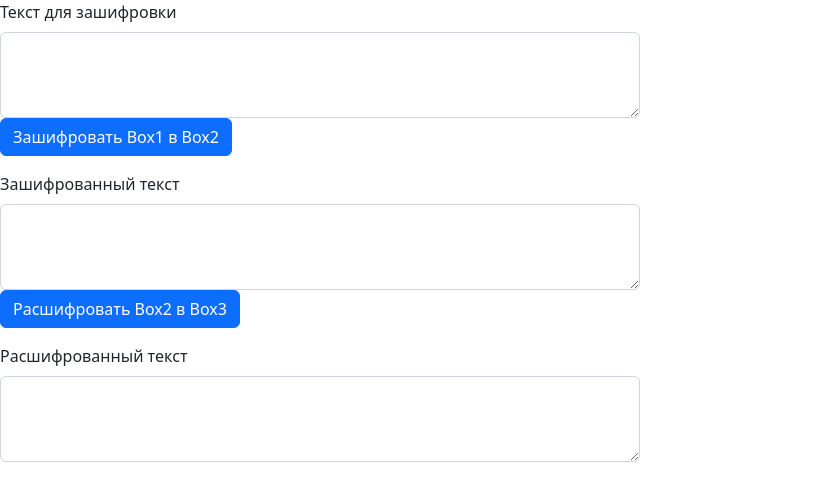
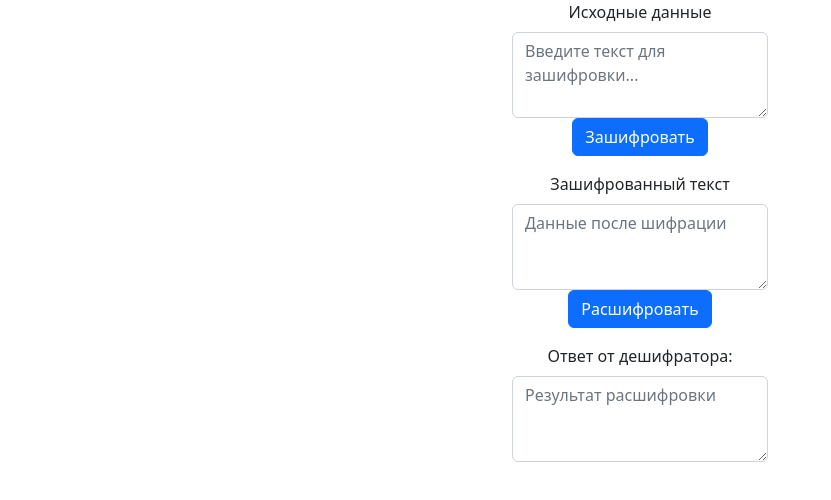
Before and after one commit to Rtuty/encoder, a website: page index.html in a window 1280 px wide. Shown: the whole page, without its empty margins (0-831 px from the left). Drawn offline with nearby package versions, Linux system fonts and the light colour scheme.

Commit message:
center position for all elements + gui text changes

```diff
--- a/index.html
+++ b/index.html
@@ -19,41 +19,38 @@
 
         <label for="exampleFormControlTextarea1"
                class="form-label">
-               Текст для зашифровки
-        </label>
+               Исходные данные</label>
         <textarea name="box1"
                   class="form-control"
                   id="exampleFormControlTextarea1"
-                  rows="3">
-        </textarea>
+                  placeholder="Введите текст для зашифровки..."
+                  rows="3"></textarea>
 
             <p>
-                <button class="btn btn-primary" onClick="this.form.box2.value=Encrypt(this.form.box1.value);">Зашифровать Box1 в Box2</button>
+                <button class="btn btn-primary" onClick="this.form.box2.value=Encrypt(this.form.box1.value);">Зашифровать</button>
             </p>
 
         <label for="exampleFormControlTextarea2"
                class="form-label">
-               Зашифрованный текст
-        </label>
+               Зашифрованный текст</label>
         <textarea name="box2"
                   class="form-control"
                   id="exampleFormControlTextarea2"
-                  rows="3">
-        </textarea>
+                  rows="3"
+                  placeholder="Данные после шифрации"></textarea>
 
             <p>
-                <button class="btn btn-primary" onClick="this.form.box3.value=unEncrypt(this.form.box2.value);">Расшифровать Box2 в Box3</button>
+                <button type="button" class="btn btn-primary" onClick="this.form.box3.value=unEncrypt(this.form.box2.value);">Расшифровать</button>
             </p>
 
         <label for="exampleFormControlTextarea3"
                class="form-label">
-            Расшифрованный текст
-        </label>
+            Ответ от дешифратора:</label>
         <textarea name="box3"
                   class="form-control"
                   id="exampleFormControlTextarea3"
-                  rows="3">
-        </textarea>
+                  rows="3"
+                  placeholder="Результат расшифровки"></textarea>
 
     </div>
 </form>
--- a/style.css
+++ b/style.css
@@ -2,6 +2,15 @@ textarea {
     max-width: 50%;
 }
 
-btn.btn-primary {
-    max-width: 50%;
+textarea.form-control {
+    max-width: 20%;
 }
+
+.main {
+    display: grid;
+    place-items: center;
+}
+
+body {
+    background-color: #13d9eb;
+}
```
